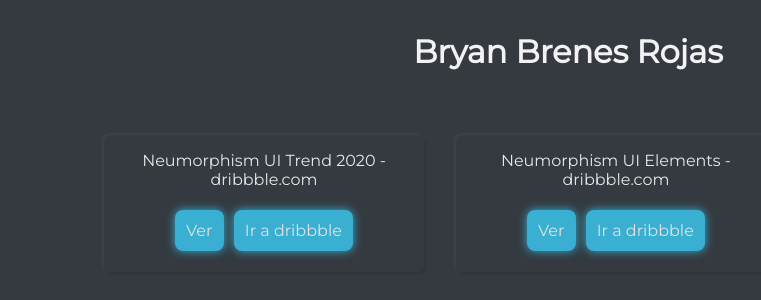
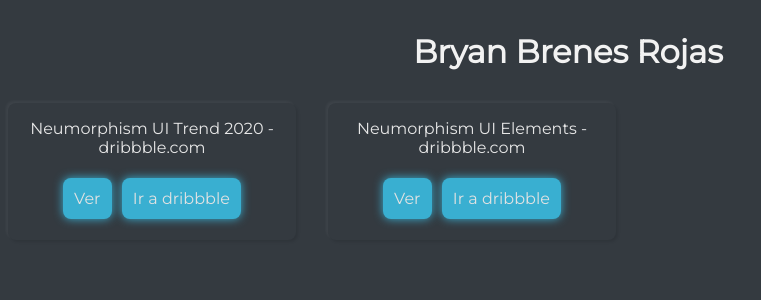
Before and after one commit to Bryan-Brenes/portafolio-web, an Angular app: page / in a window 1280 px wide. Shown: the top 300 px of the page, without its empty margins (72-833 px from the left). Built offline with nearby package versions, Linux system fonts and the light colour scheme.

Commit message:
arreglo pagina principal

```diff
--- a/src/app/pagina-principal/pagina-principal.component.css
+++ b/src/app/pagina-principal/pagina-principal.component.css
@@ -1,6 +1,6 @@
 .contenedor-app {
     background-color: #343a40;
-    height: 100vh;
+    min-height: 100vh;
 }
 
 .titulo {
@@ -10,9 +10,8 @@
 }
 
 .contenedor-proyectos {
-    display: flex;
-    padding: 2em;
-    margin: 0 10vw;
+    width: 90%;
+    margin: 0 auto;
 }
 
 .contenedor-proyecto-link {
@@ -20,7 +19,7 @@
     flex-direction: column;
     justify-content: center;
     align-items: center;
-    width: 33.33%;
+    width: 100%;
     padding: 1em;
     margin: 1em;
     text-align: center;
--- a/src/app/pagina-principal/pagina-principal.component.html
+++ b/src/app/pagina-principal/pagina-principal.component.html
@@ -1,8 +1,8 @@
 <div class="contenedor-app">
     <h1 class="titulo">Bryan Brenes Rojas</h1>
 
-    <div class="contenedor-proyectos">
-        <div class="contenedor-proyecto-link">
+    <div class="contenedor-proyectos row">
+        <div class="col-sm-3 contenedor-proyecto-link">
             <span class="proyecto">Neumorphism UI Trend 2020 - dribbble.com</span>
             <div class="botones">
                 <a class="btn-primario" routerLink="/neumorphism-dribbble">Ver</a>
@@ -12,7 +12,7 @@
             </div>
         </div>
 
-        <div class="contenedor-proyecto-link">
+        <div class=" col-sm-3 contenedor-proyecto-link">
             <span class="proyecto">Neumorphism UI Elements - dribbble.com</span>
             <div class="botones">
                 <a class="btn-primario" routerLink="/neumorphism-ui-elements">Ver</a>
```
